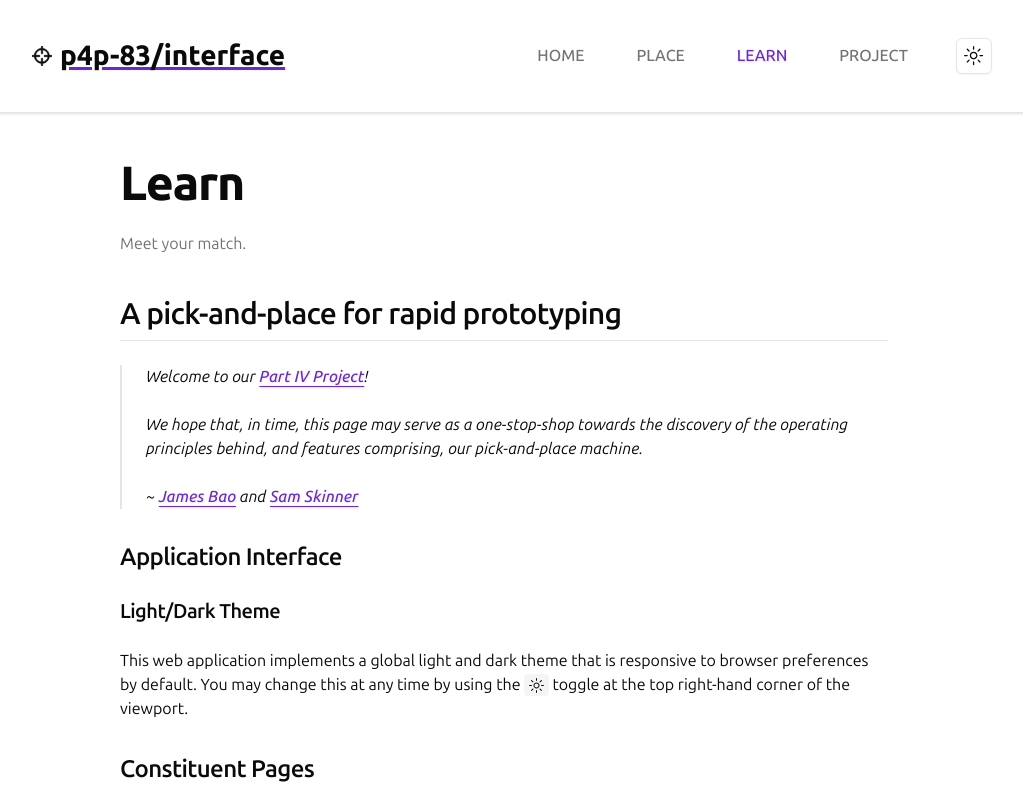
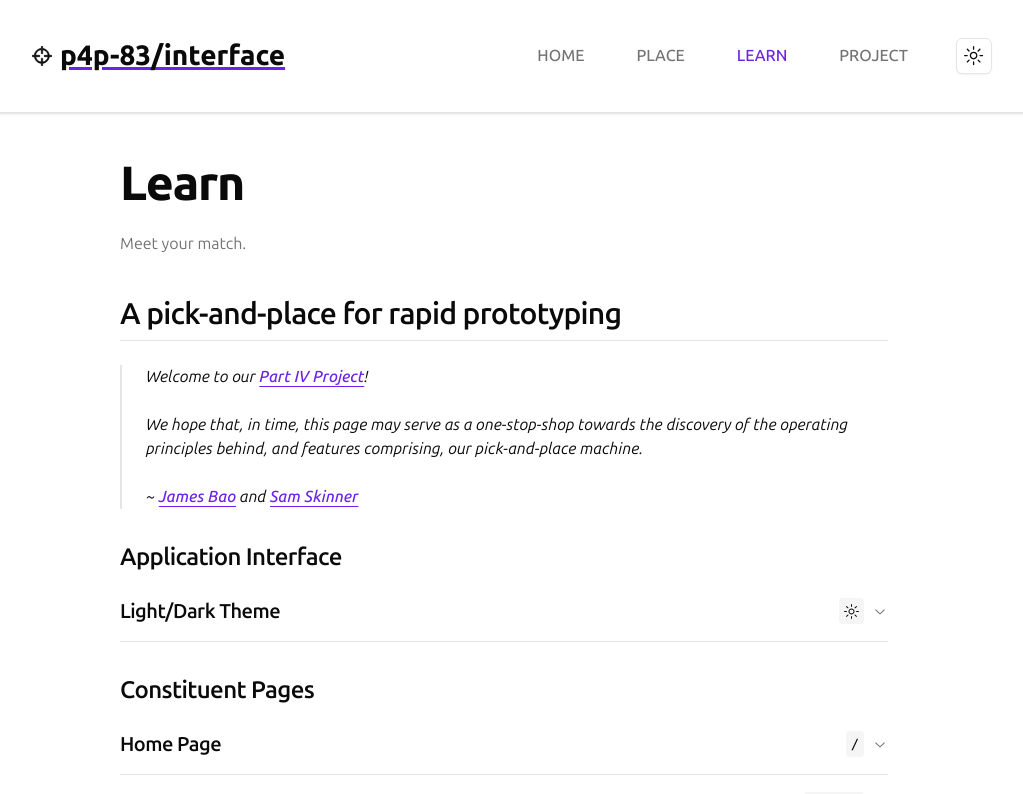
Before and after one commit to p4p-83/interface, a Next.js app in the folder client/: page /learn in a window 1280 px wide. Shown: the top 794 px of the page, without its empty margins (136-1159 px from the left). Built offline with nearby package versions, Linux system fonts and the light colour scheme.

Commit message:
feat: :sparkles: add accordion for application interface

```diff
--- a/client/src/app/learn/page.tsx
+++ b/client/src/app/learn/page.tsx
@@ -205,13 +205,26 @@ function SystemArchitecture() {
 function ApplicationInterface() {
   return (
     <>
+
       <TypographyH3>Application Interface</TypographyH3>
+      <Accordion type='multiple' className='w-full mt-2'>
 
-      <TypographyH4>Light/Dark Theme</TypographyH4>
-      <TypographyP>
-        This web application implements a global light and dark theme that is responsive to browser preferences by default.
-        You may change this at any time by using the <TypographyInlineCode><ThemeToggleIcon className='align-text-bottom' /></TypographyInlineCode> toggle at the top right-hand corner of the viewport.
-      </TypographyP>
+        <AccordionItem value='theme'>
+          <AccordionTrigger>
+            <span className='flex flex-row gap-2 justify-between items-center w-full pr-2'>
+              <TypographyH4>Light/Dark Theme</TypographyH4>
+              <TypographyInlineCode><ThemeToggleIcon className='align-text-bottom' /></TypographyInlineCode>
+            </span>
+          </AccordionTrigger>
+          <AccordionContent className='text-base'>
+            <TypographyP>
+              This web application implements a global light and dark theme that is responsive to browser preferences by default.
+              You may change this at any time by using the <TypographyInlineCode><ThemeToggleIcon className='align-text-bottom' /></TypographyInlineCode> toggle at the top right-hand corner of the viewport.
+            </TypographyP>
+          </AccordionContent>
+        </AccordionItem>
+
+      </Accordion>
 
     </>
   )
```
